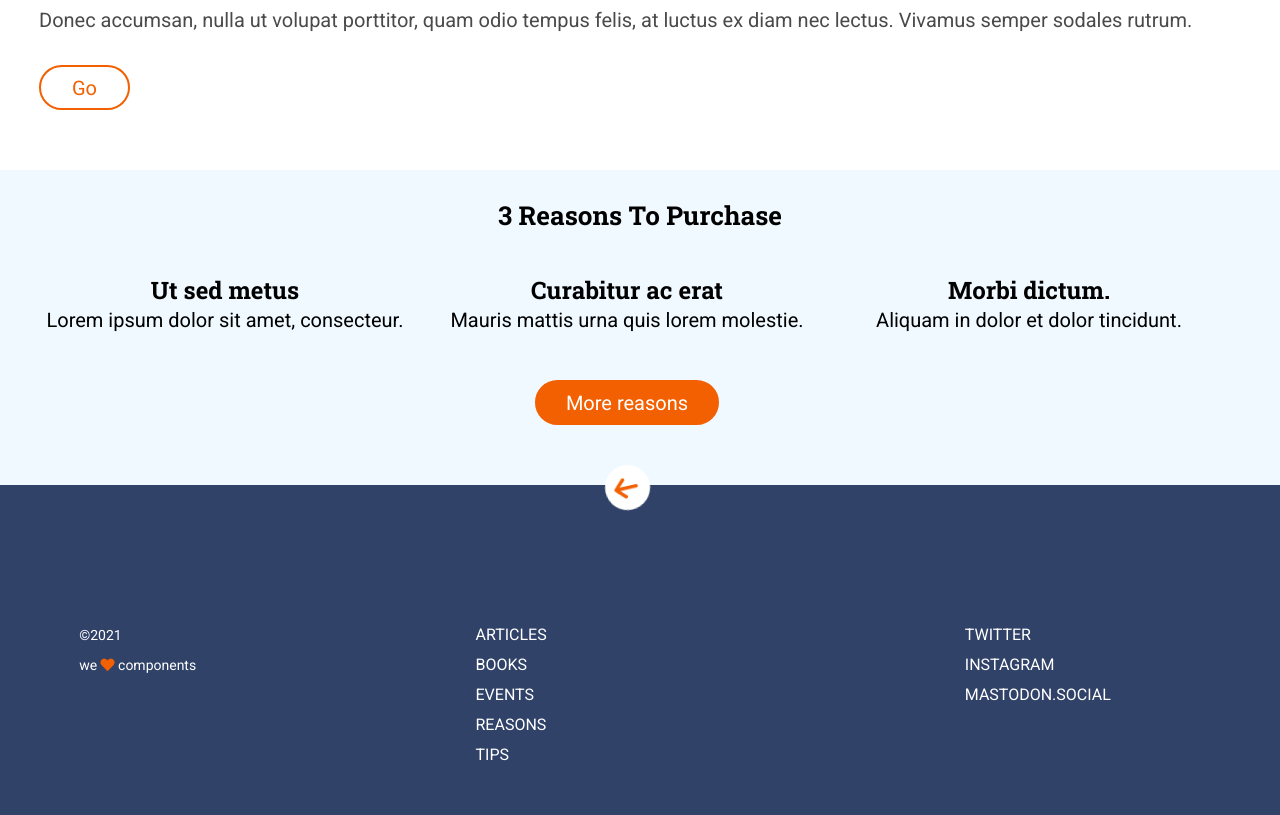
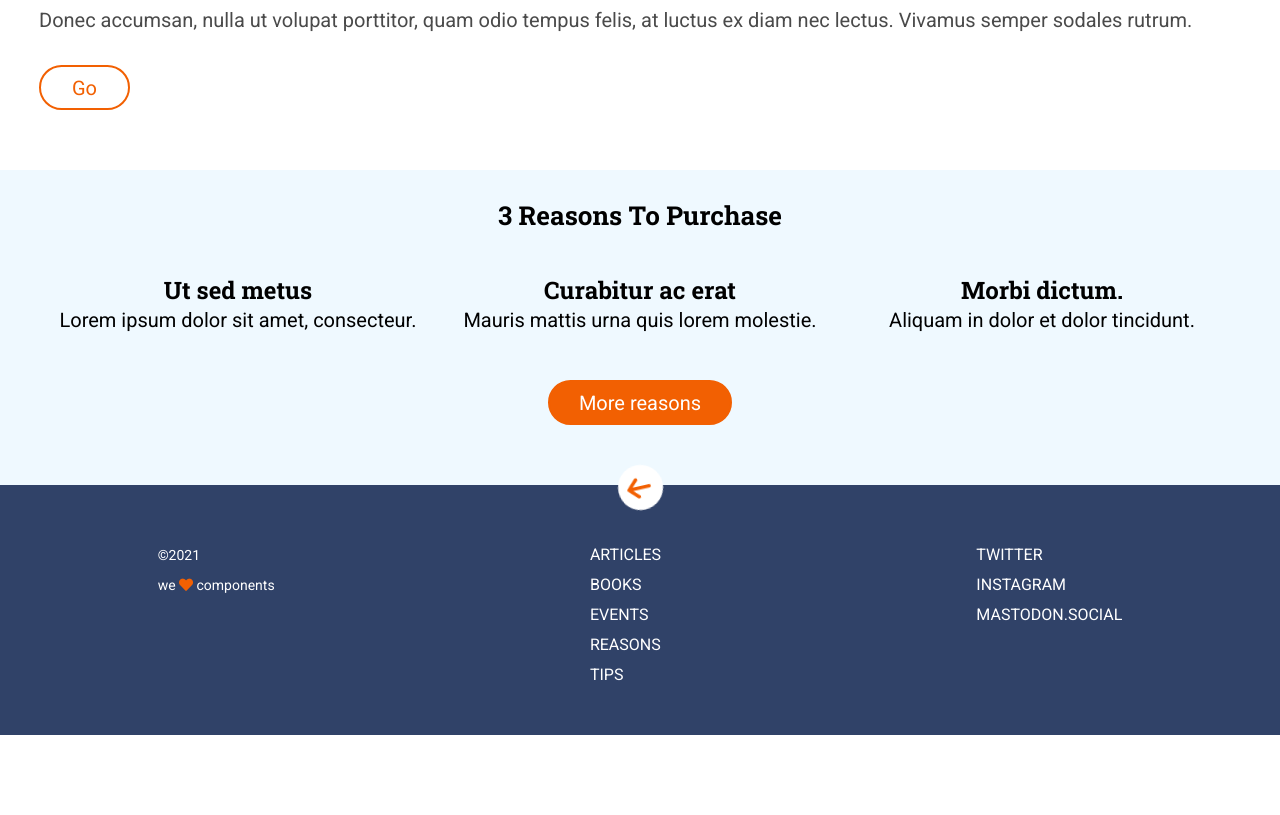
Before and after one commit to Adalab/modulo-1-evaluacion-final-SorayaAC, a website: page docs/index.html in a window 1280 px wide. Shown: the part 899-1714 px from the top of the page. After the commit the page ends 1634 px from the top, so only its background shows below. Drawn offline with Linux system fonts and the light colour scheme.

Commit message:
Added footer tablet responsive

```diff
--- a/docs/index.html
+++ b/docs/index.html
@@ -73,7 +73,9 @@
       <!-- reasons -->
       <section class="reasons" id="call1">
         <div class="wrapper">
-          <h3 class="reasons__title">3 reasons to purchase</h3>
+          <div class="reasons__title">
+            <h3 class="reasons__title--text">3 reasons to purchase</h3>
+          </div>
 
           <div class="wrapper2">
             <div class="items">
--- a/src/scss/core/_wrapper.scss
+++ b/src/scss/core/_wrapper.scss
@@ -14,7 +14,7 @@ body{
 .wrapper2 {
 margin: 0 65px;
  @media all and (min-width:768px) {
-margin: 0px 0px 0px -26px;
+margin: 0px 0px 0px 0px;
  }
 
  }
--- a/src/scss/layout/_footer.scss
+++ b/src/scss/layout/_footer.scss
@@ -38,15 +38,16 @@
 
 		display: flex;
 		flex-direction: column;
-		justify-content: center;
+
+    justify-content: center;
 		align-items: center;
 		text-align: center;
 		@media all and (min-width: 768px) {
-			flex-direction: row-reverse;
-      justify-content: space-around;
+		flex-direction: row-reverse;
+    justify-content: space-around;
 		text-align: left;
     align-items: baseline;
-    margin-top: 45px;
+    margin-top: -20px;
 
 		}
 		&--nav1 {
@@ -58,14 +59,7 @@
       text-decoration: none;
       margin-top: 30px;
       @media all and (min-width: 768px) {
-        width: 210px;
-        height: 150px;
-        padding: 45px 39px;
-
-        margin: 0 30px;
-
-
-
+        margin-bottom: 45px;
 
       }
 			&__item {
@@ -89,10 +83,8 @@
 				text-decoration: none;
         margin-top: 20px ;
         @media all and (min-width: 768px) {
-          margin-top: 0px;
           order:-1;
-          width: 210px;
-          height: 98px;
+
 
         }
 			&__item {
@@ -109,8 +101,8 @@
       margin-top: 30px;
       margin-bottom: 45px;
       @media all and (min-width: 768px) {
-        margin-top: 0px;
-        margin-bottom: 0px;
+
+
       }
 			&__list {
 				font-family: $text-font;
@@ -120,9 +112,7 @@
 
 
 			}
-			// @media all and (min-width:768px) {
-			// 	flex-direction: row;
-			// }
+
 		}
 	}
 }
--- a/src/scss/layout/_reasons.scss
+++ b/src/scss/layout/_reasons.scss
@@ -7,6 +7,7 @@
 	text-align: center;
 
 	&__title {
+		&--text{
 		font-family: $title-font;
 		font-size: 24px;
 		text-transform: capitalize;
@@ -17,6 +18,7 @@
 			font-size: 26px;
 
 				}
+			}
 	}
 
 	&__button {
```
Also changed, not shown: src/html/partials/reasons.html (+3 -1 lines), docs/assets/css/main.css.
